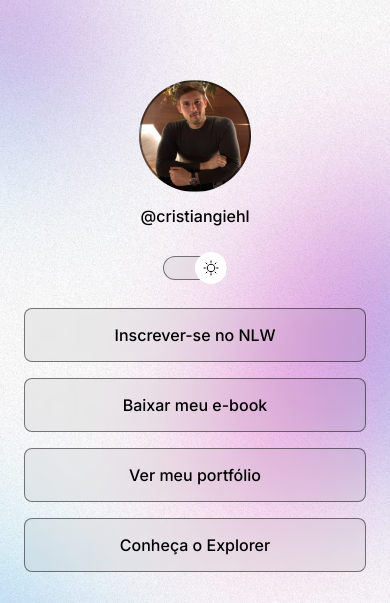
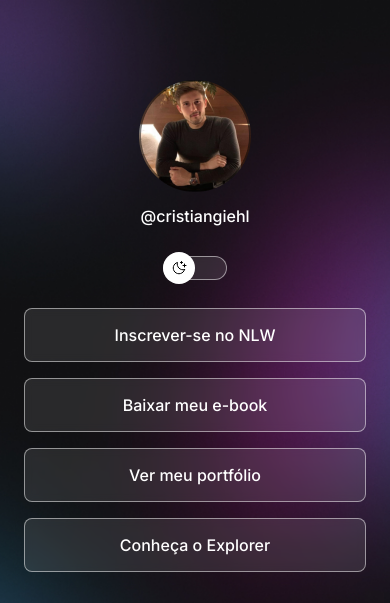
Before and after one commit to cristiangiehl1/Projeto-DevLinks, a plain HTML site: page index.html in a window 390 px wide. Shown: the top 603 px of the page. Drawn offline with nearby package versions, Linux system fonts and the light colour scheme.

Commit message:
changed background w/ media queries

```diff
--- a/index.html
+++ b/index.html
@@ -1,5 +1,5 @@
 <!DOCTYPE html>
-<html lang="pt-br" class="light">
+<html lang="pt-br" class="">
 <head>
     <link rel="preconnect" href="https://fonts.googleapis.com">
     <link rel="preconnect" href="https://fonts.gstatic.com" crossorigin>
--- a/style.css
+++ b/style.css
@@ -41,8 +41,8 @@ body {
             utilizando um shorthand (atalho).
         background: color image repeat position cover
     */
-    background: var(--bg-url) no-repeat top
-    center/cover;
+    background: var(--bg-url) no-repeat top center/cover;
+    height: 100vh;
 }
 
 body * {
@@ -218,3 +218,15 @@ footer {
     text-align: center;
     font-size: 14px;
 }
+
+
+/* media queries */
+@media (min-width: 700px) {
+    :root {
+        --bg-url: url(./assets/bg-desktop.jpg);
+    }
+
+    .light {
+        --bg-url: url(./assets/bg-desktop-light.jpg);
+    }
+}
```
